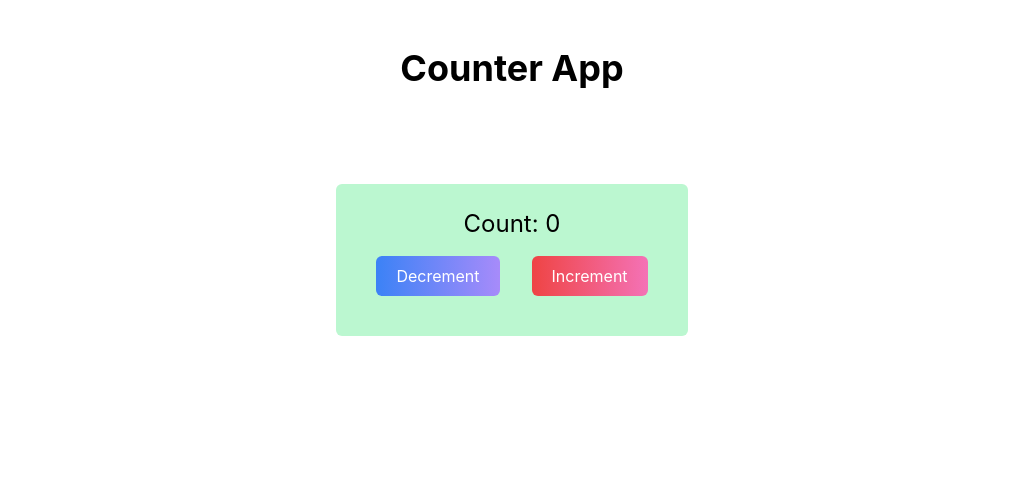
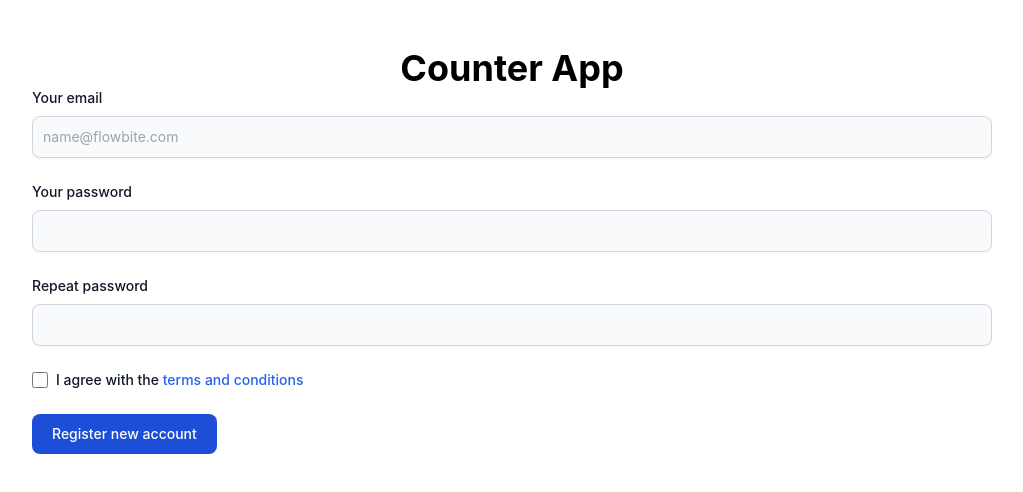
Before and after one commit to Rubayet-billah/redux-practice-04, a React (Create React App) app: page / in a window 1280 px wide. Shown: the top 492 px of the page, without its empty margins (128-1151 px from the left). Built offline with nearby package versions, Linux system fonts and the light colour scheme.

Commit message:
form added

```diff
--- a/src/App.js
+++ b/src/App.js
@@ -1,12 +1,14 @@
 import logo from './logo.svg';
 import './App.css';
 import Counter from './Pages/Counter/Counter';
+import Form from './Pages/Form/Form';
 
 function App() {
   return (
     <div>
       <h1 className='text-4xl text-center font-bold mt-12'>Counter App</h1>
-      <Counter />
+      {/* <Counter /> */}
+      <Form />
     </div>
   );
 }
--- a/src/Pages/Counter/Counter.js
+++ b/src/Pages/Counter/Counter.js
@@ -5,22 +5,22 @@
 
     const reducer = (state, action) => {
         if (action.type === "INCREMENT") {
-            return state + 1;
+            return state + action.payload.count;
         } else if (action.type === "DECREMENT") {
-            return state - 1;
+            return state - action.payload.count;
         }
     }
 
     const [state, dispatch] = useReducer(reducer, initialState);
     return (
-        <div className='flex justify-center mt-24'>
+        <div className='flex justify-center mt-8'>
             <div className='bg-green-200 text-center p-6 rounded-md'>
                 <h2 className='text-2xl'>Count: {state}</h2>
                 <button
-                    onClick={() => dispatch({ type: "DECREMENT" })}
+                    onClick={() => dispatch({ type: "DECREMENT", payload: { count: 4 } })}
                     className='bg-gradient-to-r from-blue-500 to-violet-400 px-5 py-2 m-4 rounded-md text-white'>Decrement</button>
                 <button
-                    onClick={() => dispatch({ type: "INCREMENT" })}
+                    onClick={() => dispatch({ type: "INCREMENT", payload: { count: 5 } })}
                     className='bg-gradient-to-r from-red-500 to-pink-400 px-5 py-2 m-4 rounded-md text-white'>Increment</button>
             </div>
         </div>
--- /dev/null
+++ b/src/Pages/Form/Form.js
@@ -0,0 +1,36 @@
+import React from 'react';
+
+const Form = () => {
+    const submitData = (event) => {
+        event.preventDefault()
+    }
+
+    return (
+        <div className='flex justify-center'>
+
+            <form onSubmit={() => submitData()} className='w-3/4'>
+                <div className="mb-6">
+                    <label for="email" className="block mb-2 text-sm font-medium text-gray-900 dark:text-white">Your email</label>
+                    <input type="email" id="email" name='email' className="shadow-sm bg-gray-50 border border-gray-300 text-gray-900 text-sm rounded-lg focus:ring-blue-500 focus:border-blue-500 block w-full p-2.5 dark:bg-gray-700 dark:border-gray-600 dark:placeholder-gray-400 dark:text-white dark:focus:ring-blue-500 dark:focus:border-blue-500 dark:shadow-sm-light" placeholder="name@flowbite.com" required />
+                </div>
+                <div className="mb-6">
+                    <label for="password" className="block mb-2 text-sm font-medium text-gray-900 dark:text-white">Your password</label>
+                    <input type="password" id="password" name='password' className="shadow-sm bg-gray-50 border border-gray-300 text-gray-900 text-sm rounded-lg focus:ring-blue-500 focus:border-blue-500 block w-full p-2.5 dark:bg-gray-700 dark:border-gray-600 dark:placeholder-gray-400 dark:text-white dark:focus:ring-blue-500 dark:focus:border-blue-500 dark:shadow-sm-light" required />
+                </div>
+                <div className="mb-6">
+                    <label for="repeat-password" className="block mb-2 text-sm font-medium text-gray-900 dark:text-white">Repeat password</label>
+                    <input type="password" id="repeat-password" name='confirmPassword' className="shadow-sm bg-gray-50 border border-gray-300 text-gray-900 text-sm rounded-lg focus:ring-blue-500 focus:border-blue-500 block w-full p-2.5 dark:bg-gray-700 dark:border-gray-600 dark:placeholder-gray-400 dark:text-white dark:focus:ring-blue-500 dark:focus:border-blue-500 dark:shadow-sm-light" required />
+                </div>
+                <div className="flex items-start mb-6">
+                    <div className="flex items-center h-5">
+                        <input id="terms" type="checkbox" value="" name='checkbox' className="w-4 h-4 border border-gray-300 rounded bg-gray-50 focus:ring-3 focus:ring-blue-300 dark:bg-gray-700 dark:border-gray-600 dark:focus:ring-blue-600 dark:ring-offset-gray-800 dark:focus:ring-offset-gray-800" required />
+                    </div>
+                    <label for="terms" className="ml-2 text-sm font-medium text-gray-900 dark:text-gray-300">I agree with the <a href="/" className="text-blue-600 hover:underline dark:text-blue-500">terms and conditions</a></label>
+                </div>
+                <button type="submit" className="text-white bg-blue-700 hover:bg-blue-800 focus:ring-4 focus:outline-none focus:ring-blue-300 font-medium rounded-lg text-sm px-5 py-2.5 text-center dark:bg-blue-600 dark:hover:bg-blue-700 dark:focus:ring-blue-800">Register new account</button>
+            </form>
+        </div>
+    );
+};
+
+export default Form;
```
